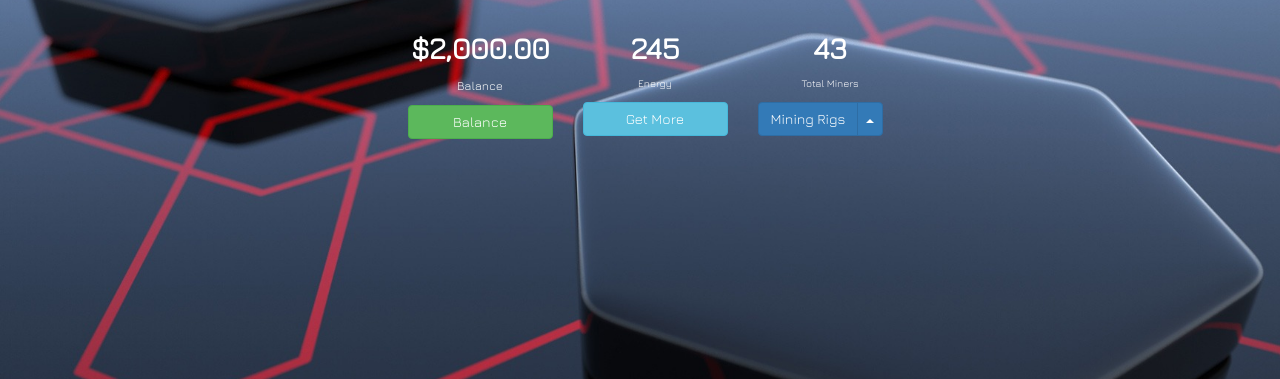
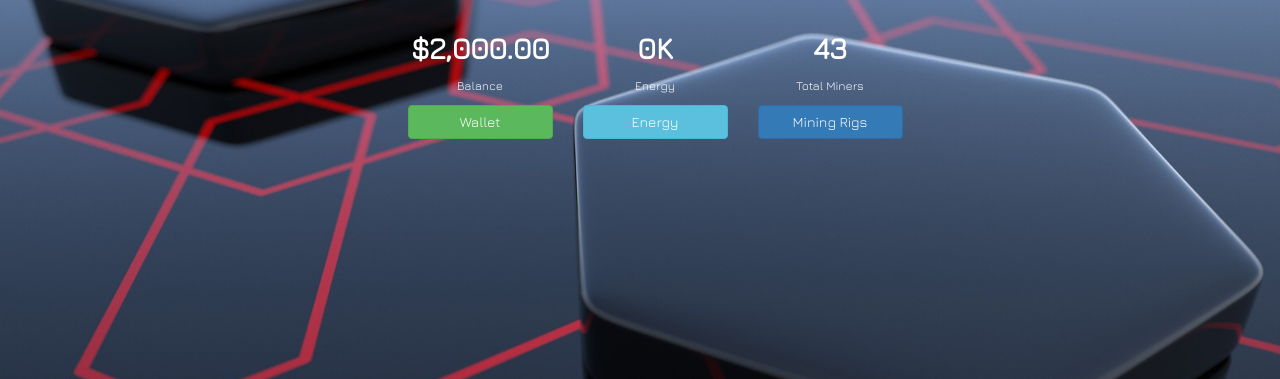
Before and after one commit to Donnadieu/rails-miner-game, a Rails app: page /users/1 in a window 1280 px wide. Shown: the part 222-601 px from the top of the page. Run offline with Rails 7, Linux system fonts and the light colour scheme; a user stored in the database is signed in; data that the repository does not hold is empty; style sheets or scripts are compiled from the project's sources; parts of the project's set-up code (start-up, migrations or seed data) failed here and were passed over; some libraries are stand-ins or nearby versions.

Commit message:
Styled Profile page

```diff
--- a/app/views/users/show.html.erb
+++ b/app/views/users/show.html.erb
@@ -1,7 +1,6 @@
 <div class="container">
 	<div class="row">
 		<div class="col-md-offset-2 col-md-8 col-lg-offset-3 col-lg-6">
-
 			<div class="col-sm-12">
 				<div class="col-xs-12 col-sm-8">
 					<h2><%= current_user.username %></h2>
@@ -11,36 +10,21 @@
 			</div>
 			<div class="col-xs-12 divider text-center">
 				<div class="col-xs-12 col-sm-4 emphasis">
-                  <h2><strong><%= number_to_currency(current_user.balance) %></strong></h2>
-                  <p><small>Balance</p>
-                  <button class="btn btn-success btn-block"><span class="fa fa-plus-circle"></span> Balance </button>
+					<h2><strong> <%= number_to_currency(current_user.balance) %> </strong></h2>
+					<p><small>Balance</small></p>
+					<%= button_to 'Wallet', user_wallet_path(current_user), class: 'btn btn-success btn-block', method: 'get' %>
 				</div>
 				<div class="col-xs-12 col-sm-4 emphasis">
-                  <h2><strong>245</strong></h2>
+					<h2><strong><%= current_user.energy %>K</strong></h2>
 					<p><small>Energy</small></p>
-                  <button class="btn btn-info btn-block"><span class="fa fa-user"></span> Get More </button>
+					<%= button_to 'Energy', energy_packs_path, class: 'btn btn-info btn-block', method: 'get' %>
 				</div>
 				<div class="col-xs-12 col-sm-4 emphasis">
 					<h2><strong>43</strong></h2>
 					<p><small>Total Miners</small></p>
-                  <div class="btn-group dropup btn-block">
-                    <button type="button" class="btn btn-primary"><span class="fa fa-gear"></span> Mining Rigs </button>
-                    <button type="button" class="btn btn-primary dropdown-toggle" data-toggle="dropdown">
-                      <span class="caret"></span>
-                      <span class="sr-only">Toggle Dropdown</span>
-                    </button>
-                    <ul class="dropdown-menu text-left" role="menu">
-                      <li><a href="#"><span class="fa fa-envelope pull-right"></span> Send an email </a></li>
-                      <li><a href="#"><span class="fa fa-list pull-right"></span> Add or remove from a list  </a></li>
-                      <li class="divider"></li>
-                      <li><a href="#"><span class="fa fa-warning pull-right"></span>Report this user for spam</a></li>
-                      <li class="divider"></li>
-                      <li><a href="#" class="btn disabled" role="button"> Unfollow </a></li>
-                    </ul>
+					<%= button_to 'Mining Rigs', user_mining_rigs_path(current_user), class: 'btn btn-primary btn-block', method: 'get' %>
 				</div>
 			</div>
 		</div>
-
 	</div>
 </div>
-</div>
```
Lines whose indentation alone changed are shown as unchanged.
